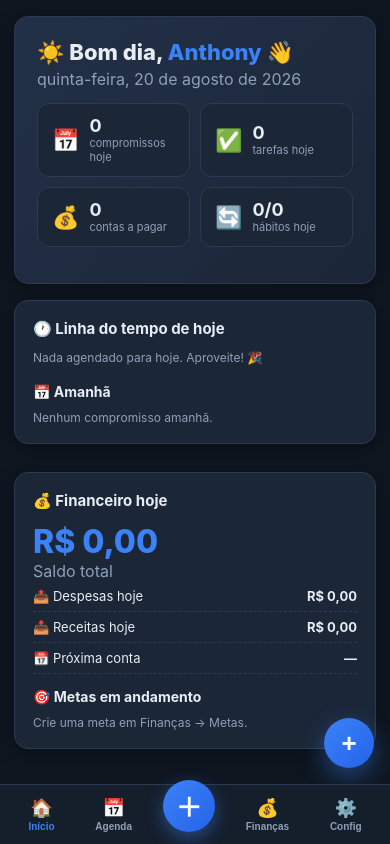
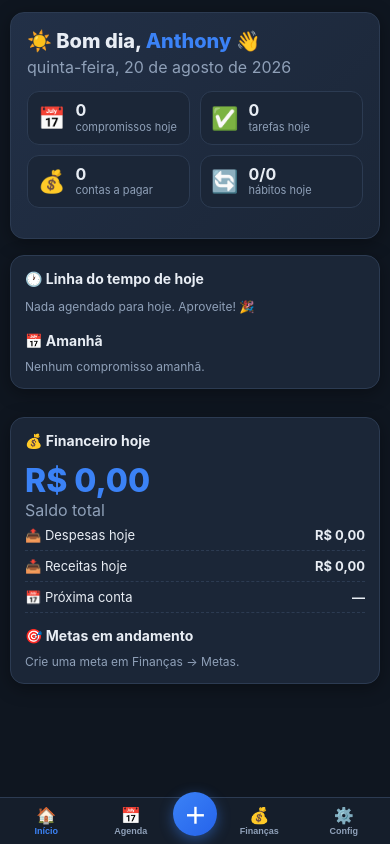
Before and after one commit to ANTHONY20-melo/life-organizer, a plain HTML site: page index.html in a window 390 px wide. Drawn offline with Linux system fonts and the light colour scheme.

Commit message:
fix(ui): esconde FAB duplicado no mobile + bind clicks + responsividade
- Esconde #fab no mobile (ja existe #bn-add na bottom-nav)
- Adiciona click handler para #fab e #bn-add (antes so o N do teclado funcionava)
- Compacta bottom-nav mobile: itens menores, padding reduzido
- Compacta hero-card, card, stat, cal-cell, fin-tab, btn, input para telas pequenas
- Breakpoint 480px: reduz fontes, calendario, botoes, quick-grid

```diff
--- a/css/style.css
+++ b/css/style.css
@@ -360,35 +360,53 @@ label { font-size: 12px; font-weight: 700; color: var(--muted); display: block;
 @media (max-width: 900px) {
   #sidebar { display: none; }
   #main { padding: 16px 14px 96px; }
+  #fab { display: none; }
   .day-grid { grid-template-columns: 1fr; }
   .form-row { grid-template-columns: 1fr; }
   .quick-grid { grid-template-columns: repeat(4, 1fr); }
-  #fab { right: 16px; bottom: 76px; width: 50px; height: 50px; }
   #bottom-nav {
     display: flex; position: fixed; bottom: 0; left: 0; right: 0;
     background: var(--bg2); border-top: 1px solid var(--border);
-    padding: 6px 8px calc(6px + env(safe-area-inset-bottom));
+    padding: 4px 4px calc(4px + env(safe-area-inset-bottom));
     justify-content: space-around; align-items: center; z-index: 60;
   }
   .bn-item {
     background: none; border: none; color: var(--muted); cursor: pointer;
-    display: flex; flex-direction: column; align-items: center; gap: 2px;
-    font-size: 18px; padding: 6px 10px; border-radius: 10px;
+    display: flex; flex-direction: column; align-items: center; gap: 1px;
+    font-size: 16px; padding: 4px 6px; border-radius: 10px;
+    flex: 1; min-width: 0;
   }
-  .bn-item small { font-size: 10px; font-weight: 700; }
+  .bn-item small { font-size: 9px; font-weight: 700; }
   .bn-item.active-link { color: var(--accent); }
   #bn-add {
-    width: 52px; height: 52px; border-radius: 50%; border: none;
+    width: 44px; height: 44px; border-radius: 50%; border: none;
     background: linear-gradient(135deg, var(--accent), var(--accent2));
-    color: #fff; font-size: 26px; font-weight: 800; cursor: pointer;
-    box-shadow: 0 6px 18px rgba(59, 130, 246, .45); margin-top: -18px;
+    color: #fff; font-size: 22px; font-weight: 800; cursor: pointer;
+    box-shadow: 0 4px 14px rgba(59, 130, 246, .45); margin-top: -14px;
+    flex: 0 0 auto;
   }
-  #toast-container { bottom: 90px; right: 12px; left: 12px; align-items: flex-end; }
+  .hero-card { padding: 16px; }
+  .hero-card h1 { font-size: 22px; }
+  .card { padding: 14px; }
+  .page-head h1 { font-size: 20px; }
+  .stat { padding: 10px; }
+  .stat strong { font-size: 16px; }
+  .cal-cell { min-height: 54px; padding: 3px; font-size: 10px; }
+  #toast-container { bottom: 80px; right: 10px; left: 10px; align-items: flex-end; }
 }
 @media (max-width: 480px) {
-  .page-head h1 { font-size: 20px; }
+  #main { padding: 12px 10px 88px; }
+  .page-head h1 { font-size: 18px; }
   .quick-grid { grid-template-columns: repeat(2, 1fr); }
-  .hero-card h1 { font-size: 22px; }
+  .quick-btn { padding: 10px 6px; font-size: 18px; }
+  .hero-card h1 { font-size: 20px; }
+  .card h2 { font-size: 14px; }
+  .input, select.input, textarea.input { font-size: 16px; padding: 8px 10px; margin: 2px 0 10px; }
+  .cal-cell { min-height: 44px; }
+  .cal-num { font-size: 11px; }
+  .cal-ev { font-size: 9px; padding: 1px 3px; }
+  .fin-tab { padding: 6px 10px; font-size: 12px; }
+  .btn { padding: 7px 10px; font-size: 12px; }
 }
 
 /* ---------- lock screen ---------- */
--- a/js/app.js
+++ b/js/app.js
@@ -1295,6 +1295,11 @@ const App = (() => {
       if ((e.ctrlKey || e.metaKey) && e.key === 'k') { e.preventDefault(); const s = $('#global-search'); if (s) { s.focus(); s.select() } }
       if (e.key === 'n' && !e.ctrlKey && !e.metaKey && !$('#modal').classList.contains('open')) showQuickActions()
     })
+    // Bind FAB (desktop) and bn-add (mobile) to open quick actions
+    const fab = document.getElementById('fab')
+    const bnAdd = document.getElementById('bn-add')
+    if (fab) fab.addEventListener('click', () => showQuickActions())
+    if (bnAdd) bnAdd.addEventListener('click', () => showQuickActions())
     navigate('meu-dia')
     refreshAll()
   }
```
